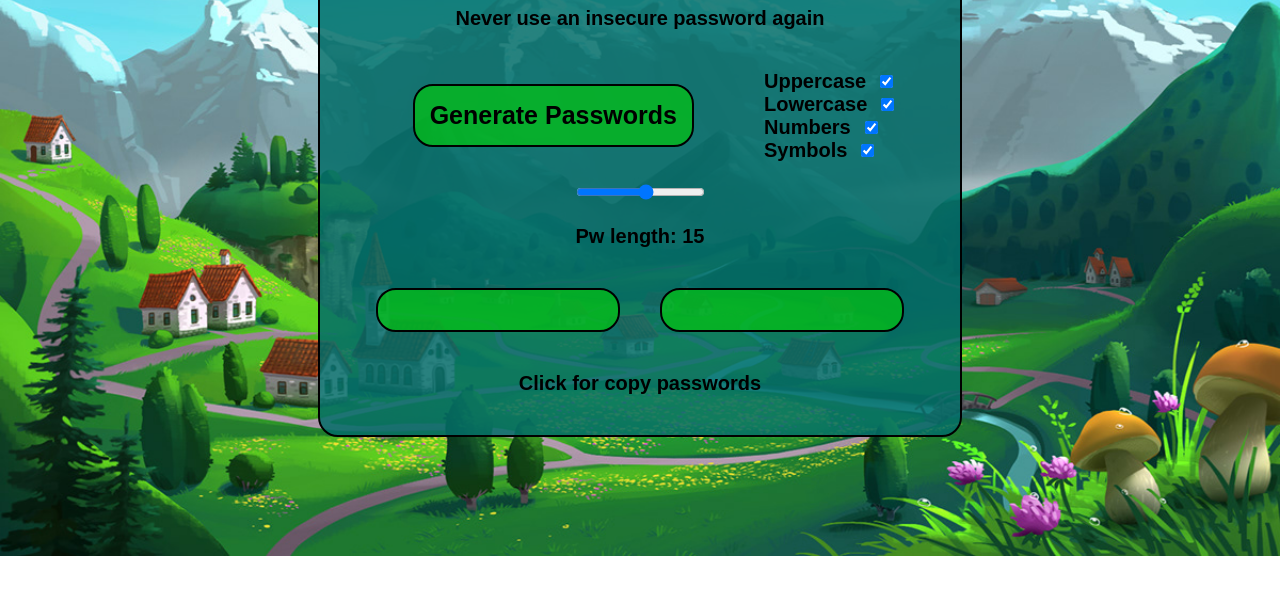
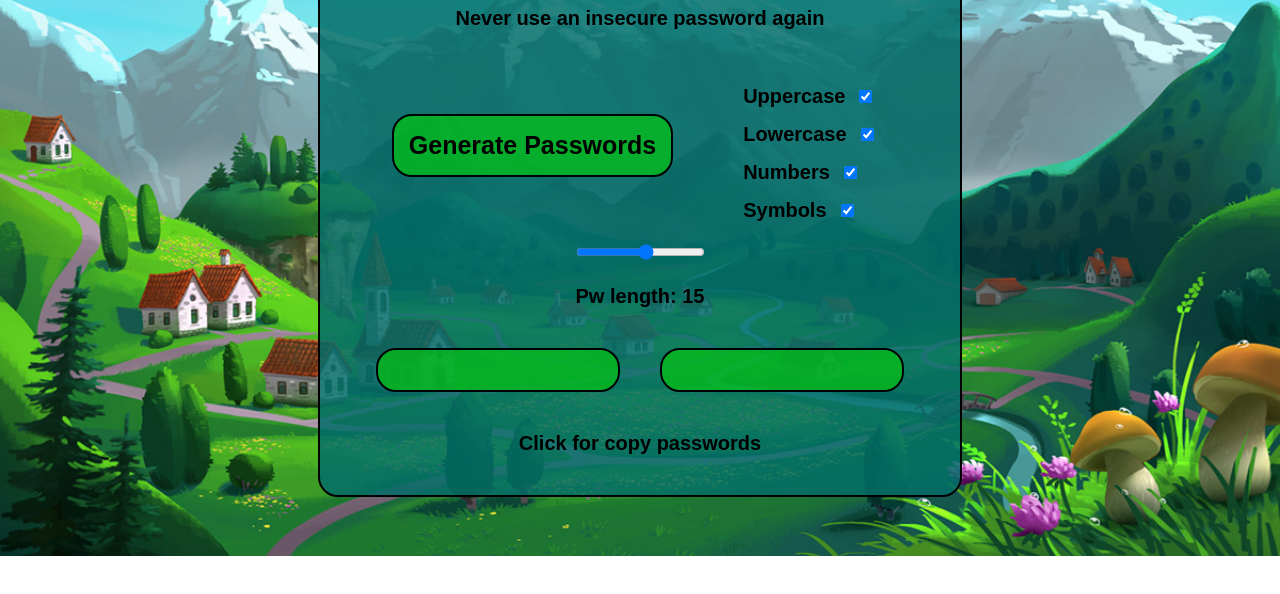
Before and after one commit to huseyingulec/passwordGenerator, a plain HTML site: page index.html in a window 1280 px wide. Shown: the part 164-758 px from the top of the page. Drawn offline with Linux system fonts and the light colour scheme.

Commit message:
updated css
I have added padding to checkboxes

```diff
--- a/index.css
+++ b/index.css
@@ -75,4 +75,10 @@ button:hover {
 .checkbox-list li {
     display: flex;
     gap: 10px;
+    width: 175px;
+
 }
+
+li {
+    padding-top: 15px;
+}
```
